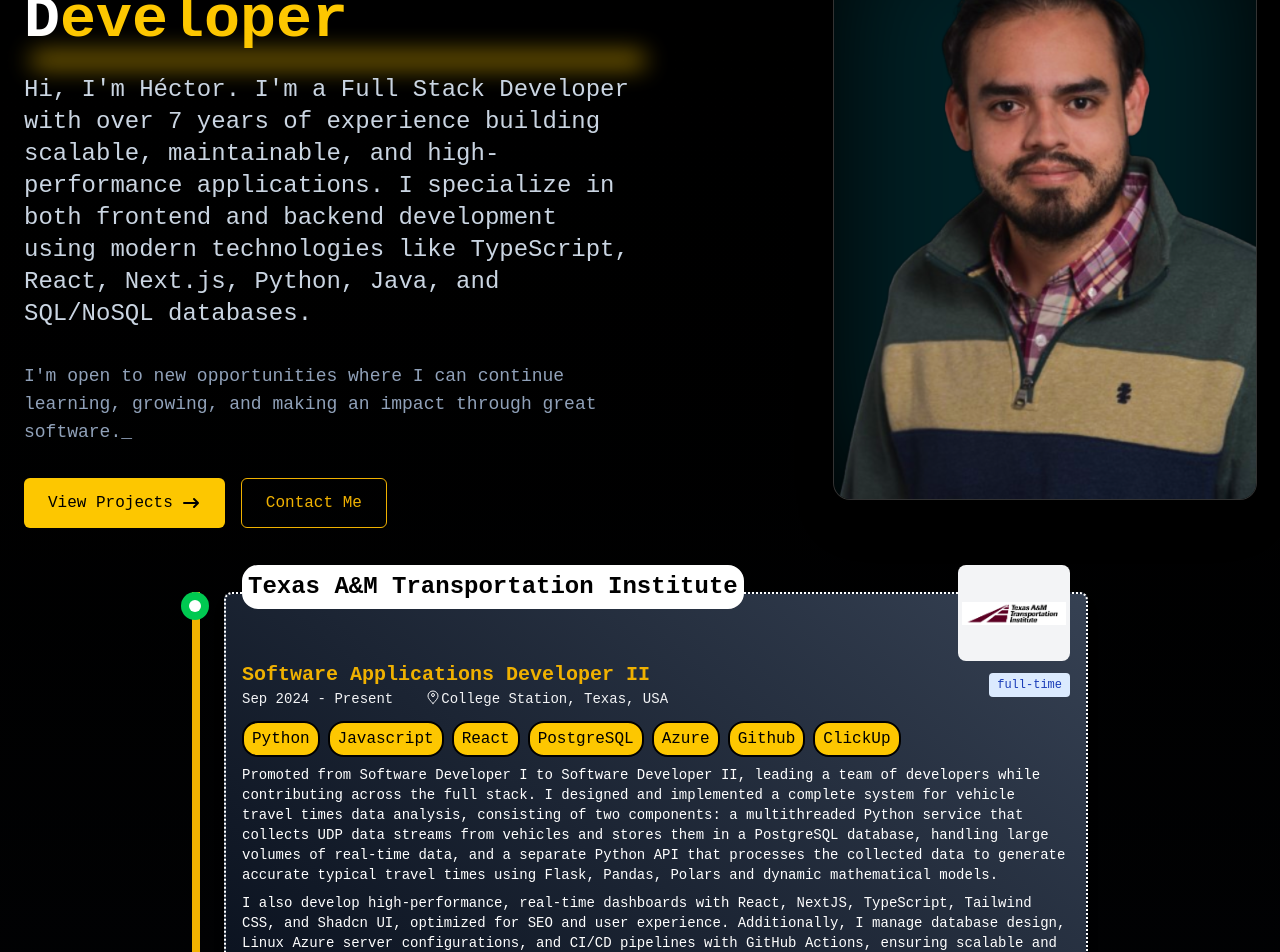
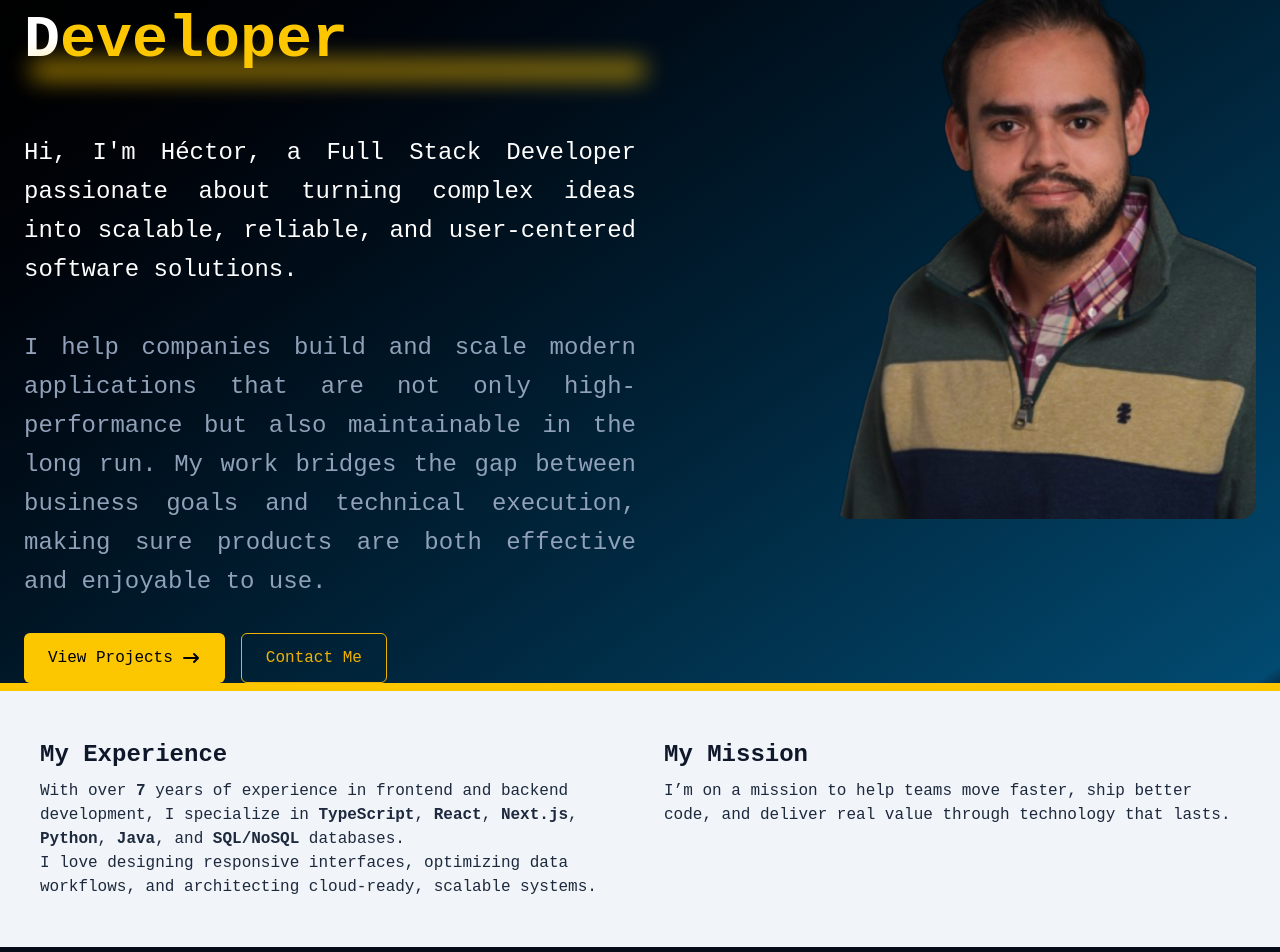
Before and after one commit to hectorslqm/portfolio, a Next.js app: page / in a window 1280 px wide. Shown: the part 180-1132 px from the top of the page. Built offline with nearby package versions, Linux system fonts and the light colour scheme; a web font is replaced by a local one.

Commit message:
update description and adding more styles

```diff
--- a/app/contact/page.tsx
+++ b/app/contact/page.tsx
@@ -27,23 +27,23 @@
   ];
 
   return (
-    <div className="flex flex-col items-center justify-center mt-9 min-vh-screen">
+    <div className="max-w-[110rem] mx-auto flex flex-col items-center justify-center mt-2">
       {/* Business Card */}
       <RevealOnScroll>
 
         <div className="w-full max-w-lg rounded-xl border-4 border-yellow-400 bg-gray-200 shadow-2xl overflow-hidden transform transition-transform hover:scale-105 duration-500">
 
           {/* Card Content */}
-          <div className="p-8">
+          <div className="p-6">
             {/* Name and title */}
-            <div className="text-center mb-8">
+            <div className="text-center mb-2">
               <h1 className="text-3xl font-bold text-slate-800 mb-2">Hector S. Lazcano</h1>
               <p className="text-yellow-600 text-lg">Full Stack Developer</p>
               <div className="w-16 h-1 bg-yellow-600 mx-auto mt-4 rounded-full"></div>
             </div>
 
             {/* Contact Information */}
-            <div className="space-y-4 mb-8">
+            <div className="space-y-4 mb-2">
               {/* Phone */}
               <div className="flex items-center space-x-4 text-slate-300 hover:text-yellow-400 transition-colors duration-300">
                 <div className="w-10 h-10 rounded-full bg-gray-700 flex items-center justify-center flex-shrink-0">
@@ -87,10 +87,10 @@
 
             {/* Technology Icons */}
             <div>
-              <h2 className="text-slate-900 text-lg mb-4">Technologies</h2>
+              <h2 className="text-slate-900 text-lg mb-2">Technologies</h2>
               <div className="grid grid-cols-3 md:grid-cols-7 gap-2">
                 {technologies.map((tech, index) => (
-                  <div key={index} className="flex flex-col items-center w-12 h-12 rounded-full justify-center mb-2 bg-slate-900">
+                  <div key={index} className="flex flex-col items-center w-12 h-12 rounded-full justify-center mb-2 bg-black backdrop-blur-lg">
                     <Image
                       src={Tags[tech.name]}
                       alt={tech.name}
--- a/app/layout.tsx
+++ b/app/layout.tsx
@@ -16,7 +16,7 @@
 }>) {
   return (
     <html lang="en">
-      <body className="grid-col-1 min-h-screen relative overflow-x-hidden bg-gradient-to-b from-black via-95% via-gray-800 to-gray-900">
+      <body className="grid-col-1 min-h-svh relative overflow-x-hidden bg-gradient-to-b from-gray-950 via-95% via-gray-900 to-gray-950">
         {/* Background wrapper */}
         <div className="w-full max-w-[110rem] mx-auto">
           <Navbar />
@@ -25,13 +25,13 @@
         {/* Decorative "waves" at the top*/}
         {/* <div className="relative h-50 overflow-hidden w-[140%] -left-[10%]">
         </div> */}
-        <div className="z-0 pt-22 max-w-[110rem] min-h-svh mx-auto text-white">
+        <div className="z-0 pt-22 min-h-screen text-white">
           {/*The content*/}
           {children}
         </div>
         {/* Decorative "waves" at the bottom*/}
         {/* <div className="bg-red-300 overflow-hidden"> */}
-          <div className="relative h-65 overflow-hidden">
+          <div className="relative h-75 overflow-hidden">
           <svg
             viewBox="0 45 1200 65"
             preserveAspectRatio="none"
--- a/app/page.tsx
+++ b/app/page.tsx
@@ -6,20 +6,58 @@
 import WorkTimeline from "@/components/WorkTimeLine";
 import RevealOnScroll from "@/utils/RevealOnScroll";
 
+
 export default function HomePage() {
   const startYear = 2018;
   const currentYear = new Date().getFullYear();
   const yearsOfExperience = currentYear - startYear;
-  const mainText = `Hi, I'm Héctor.
-    I'm a Full Stack Developer with over ${yearsOfExperience} years of experience building scalable, maintainable, and high-performance applications.
-            I specialize in both frontend and backend development using modern technologies like TypeScript, React, Next.js, Python, Java, and SQL/NoSQL databases.`;
 
+  const mainTextParagraphs = [
+    () => (
+      <div className="text-white">
+        Hi, I&apos;m Héctor, a Full Stack Developer passionate about turning complex ideas into scalable, reliable, and user-centered software solutions.
+      </div>
+    ),
+    () => (
+      <div className="text-slate-400">
+        I help companies build and scale modern applications that are not only high-performance but also maintainable in the long run. My work bridges the gap between business goals and technical execution, making sure products are both effective and enjoyable to use.
+      </div>
+    ),
+  ];
+
+  const cards = [
+    {
+      title: "My Experience",
+      description: () => (
+        <>
+          With over <strong>{yearsOfExperience}</strong> years of experience in frontend and backend development, I specialize in{" "}
+          <strong>TypeScript</strong>, <strong>React</strong>, <strong>Next.js</strong>, <strong>Python</strong>, <strong>Java</strong>, and{" "}
+          <strong>SQL/NoSQL</strong> databases.
+          <br />
+          I love designing responsive interfaces, optimizing data workflows, and architecting cloud-ready, scalable systems.
+        </>
+      ),
+    },
+    {
+      title: "My Mission",
+      description: () => (
+        <>
+          I’m on a mission to help teams move faster, ship better code, and deliver real value through technology that lasts.
+        </>
+      ),
+    },
+  ];
+
+  //TODO: Add a section with my main tech stack
+  // const myStack = [
+  //   "JavaScript", "TypeScript", "Java", "Python", "React", "NextJS", "NodeJS", "Flask", "SQL", "NoSQL", "MongoDB", "PostgreSQL", "Azure", "Git", "CI/CD"
+  // ]
   return (
-    <div className="min-h-dvh px-4 md:px-6">
+    <div className="min-h-dvh">
       {/* Hero Section with Photo on Right */}
-      <div className="flex flex-col md:flex-row md:items-start justify-between gap-2 mb-16">
-        {/* Left side - Text content */}
-        <div className="w-full ">
+      <section className="from-sky-950 to-black bg-gradient-to-tl via-[1%] via-sky-900 mt-[-6rem] pt-29">
+        <div className="mx-auto px-4 md:px-6 max-w-[110rem] flex flex-col md:flex-row md:items-start justify-between gap-2">
+          <div className="w-full">
             <h1 className="text-6xl font-bold mb-4 leading-tight text-white">
               <span className="inline-block relative">
                 <span className="text-white">F</span>
@@ -29,35 +67,43 @@
                 <span className="text-yellow-400">tack</span>
                 <span className="text-white"> D</span>
                 <span className="text-yellow-400">eveloper</span>
-              <span className="absolute left-2 -bottom-2 w-full h-3 bg-yellow-400 opacity-80 blur-md animate-pulse" />
+                <span className="absolute left-2 -bottom-0 w-full h-4 bg-yellow-400 opacity-80 blur-md animate-pulse" />
               </span>
             </h1>
-          <div className="w-full justify-center sm:justify-end flex sm:hidden mb-6">
-          <div className="relative">
-            <div className="relative w-3/4 h-auto rounded-2xl overflow-hidden shadow-2xl ring-1 ring-white/20 transition-transform duration-700 hover:scale-105 bg-black group">
-
+            <div className="w-full">
+              {/* Photo*/}
+              <div className="w-full justify-center sm:justify-end flex md:hidden bg-transparent relative">
+                {/* Blur background*/}
+                {/* <div className="absolute inset-0 bg-cyan-300 blur-3xl opacity-15 pointer-events-none z-0"></div> */}
+                <div className="relative z-10">
+                  <div className="relative w-full h-auto rounded-2xl overflow-hidden">
+                    <div className="absolute inset-0 group-hover:opacity-30 transition-opacity duration-400" />
                     <RevealOnScroll direction="left">
-              <div className="absolute inset-0 z-0 bg-cyan-400 opacity-15 blur-3xl group-hover:opacity-30 transition-opacity duration-700" />
                       <Image
                         src="/images/me.png"
                         alt="Héctor Lazcano"
                         className="relative z-10 w-full h-full object-cover"
-                  width={700}
-                  height={700}
+                        sizes="250rem"
+                        width={0}
+                        height={0}
                         priority
                       />
                     </RevealOnScroll>
                   </div>
                 </div>
               </div>
+            </div>
+            {/* Main text paragraphs with RevealOnScroll */}
             <RevealOnScroll direction="right">
-            <p className="text-slate-300 text-2xl mb-8">
-              {mainText}
-            </p>
+              <div className="mb-8">
+                {mainTextParagraphs.map((paragraph, index) => (
+                    <div key={index} className="text-2xl leading-relaxed text-justify">
+                      <br />
+                      {paragraph()}
+                    </div>
+                ))}
+              </div>
             </RevealOnScroll>
-          <p className="text-slate-400 text-lg mt-2 mb-8 flex flex-col ">
-            <Typewriter text={`I'm open to new opportunities where I can continue learning, growing, and making an impact through great software.`} speed={55} />
-          </p>
             <div className="flex space-x-4">
               <Link href="/projects" className="px-6 py-3 bg-yellow-400 hover:bg-yellow-500 text-black rounded-md transition-colors duration-300 flex items-center space-x-2">
                 <span>View Projects</span>
@@ -66,22 +112,28 @@
                 </svg>
               </Link>
               <Link href="/contact" className="px-6 py-3 border border-yellow-500 text-yellow-500 hover:text-black hover:bg-yellow-500 hover:bg-opacity-10 rounded-md transition-colors duration-300">
-              Contact Me
+                <Typewriter text="Contact Me" speed={85} />
               </Link>
             </div>
           </div>
-        {/* Right side - Photo */}
-        <div className="w-full justify-center sm:justify-end hidden sm:flex">
-          <div className="relative">
-            <div className="relative w-full h-auto rounded-2xl overflow-hidden shadow-2xl ring-1 ring-white/20 transition-transform duration-700 hover:scale-105 bg-black group">
+          <div className="w-full">
+            {/* Photo*/}
+            <div className="w-full justify-center sm:justify-end hidden md:flex bg-transparent relative">
+              {/* Blur background*/}
+              {/* <div className="absolute inset-0 bg-cyan-300 blur-3xl opacity-15 pointer-events-none z-0"></div> */}
+
+              {/* Contenedor de la imagen */}
+              <div className="relative z-10">
+                <div className="relative w-full h-auto rounded-2xl overflow-hidden">
+                  <div className="absolute inset-0 group-hover:opacity-30 transition-opacity duration-400" />
                   <RevealOnScroll direction="left">
-              <div className="absolute inset-0 z-0 bg-cyan-400 opacity-15 blur-3xl group-hover:opacity-30 transition-opacity duration-700" />
                     <Image
                       src="/images/me.png"
                       alt="Héctor Lazcano"
                       className="relative z-10 w-full h-full object-cover"
-                  width={700}
-                  height={700}
+                      sizes="250rem"
+                      width={0}
+                      height={0}
                       priority
                     />
                   </RevealOnScroll>
@@ -89,10 +141,32 @@
               </div>
             </div>
           </div>
+        </div>
+      </section>
 
-
+      {/* Experience*/}
+      <section className="bg-slate-100 border-t-8 border-yellow-400">
+        <div className="mx-auto px-4 md:px-6 max-w-[110rem] py-8 w-full mb-16">
+          <div className="text-slate-900">
+            <div className="grid grid-cols-1 md:grid-cols-2 gap-4">
+              {cards.map((card, index) => (
+                <div key={index} className="p-4 ">
+                  <h3 className="text-2xl font-semibold mb-2">{card.title}</h3>
+                  <div className="text-slate-800">
+                    {card.description()}
+                  </div>
+                </div>
+              ))}
+            </div>
+          </div>
+        </div>
+      </section>
+      <section>
         <WorkTimeline />
+      </section>
       {/* Skills Section with animated progress bars */}
+      <section className="hidden">
+        <div className=" mx-auto px-4 md:px-6 max-w-[110rem]">
           <div className="mb-16">
             <h2 className="text-2xl font-bold text-white mb-6 relative inline-block">
               My Skills
@@ -149,5 +223,7 @@
             </div>
           </div>
         </div>
+      </section>
+    </div>
   );
 }
--- a/app/projects/page.tsx
+++ b/app/projects/page.tsx
@@ -19,7 +19,7 @@
     })
 
     return (
-        <div className="min-h-screen">
+        <div className="min-h-screen mx-auto max-w-[110rem]">
                 <div className="flex flex-col justify-center items-center">
                     <span className="text-4xl font-bold text-white">My Projects</span>
                     <span className="text-slate-400 text-sm">A collection of my personal repositories</span>
--- a/components/Navbar.tsx
+++ b/components/Navbar.tsx
@@ -34,7 +34,7 @@
         setIsMenuOpen(false);
     };
     return (
-        <nav id="navbar" className="border-yellow-500 mt-2 border-2 rounded-3xl fixed w-full max-w-[110rem] left-1/2 transform -translate-x-1/2 p-4 flex flex-wrap shadow-xl backdrop-blur-sm z-50 bg-gray-900/90">
+        <nav id="navbar" className="mt-4 rounded-full px-8 py-4 fixed w-full max-w-[110rem] flex flex-wrap shadow-sm shadow-black backdrop-blur-xs z-50 bg-slate-900/90">
             {/* Large Screen*/}
             <div className="hidden flex-grow lg:flex lg:items-center lg:w-auto space-x-4">
                 <div>
--- a/components/WorkTimeLine.tsx
+++ b/components/WorkTimeLine.tsx
@@ -11,7 +11,7 @@
     });
 
     return (
-        <div className="max-w-4xl mx-auto">
+        <div className="max-w-4xl px-4 md:px-6 mx-auto">
             <div className="relative border-l-8 border-yellow-500 pl-6 rounded-b-sm">
                 {sortedWorkHistory.map((company) => {
                     const allPositionsEnded = company.positions.every((position) => position.end);
```
Also changed, not shown: app/work/page.tsx (deleted, +0 -10 lines). Lines whose indentation alone changed are shown as unchanged.
